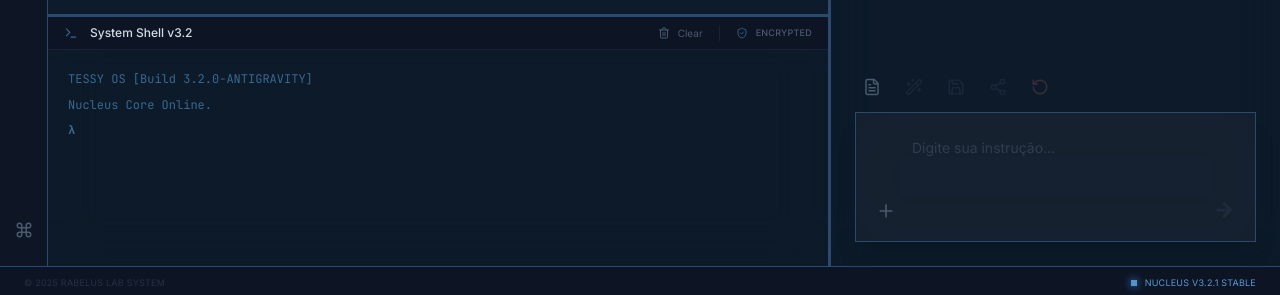
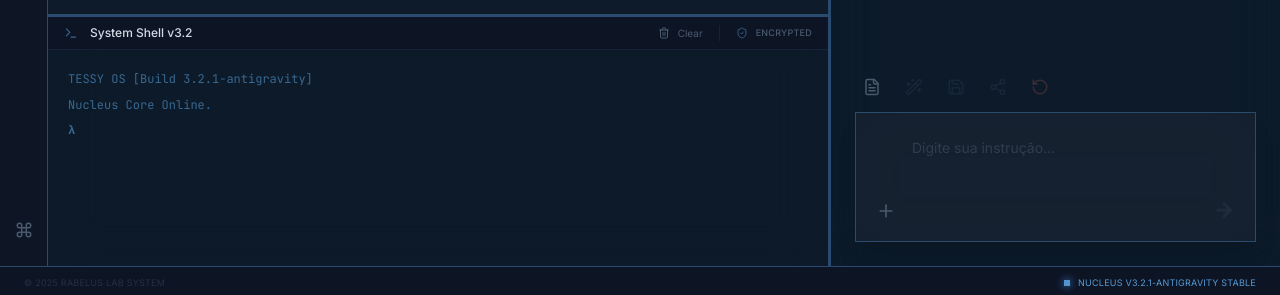
Before and after one commit to rabelojunior81-collab/tessy-antigravity-rabelus-lab, a React (Vite) app: page / in a window 1280 px wide. Shown: the part 502-797 px from the top of the page. Built offline with nearby package versions, Linux system fonts and the light colour scheme.

Commit message:
R29: Unifica versão do projeto para 3.2.1-antigravity
Padroniza versão em todos os locais:
- App.tsx footer: v3.2.1-antigravity
- Terminal boot/status: 3.2.1-antigravity
- package.json: 3.2.1

Consistência de versionamento.

```diff
--- a/App.tsx
+++ b/App.tsx
@@ -163,7 +163,7 @@ const AppContent: React.FC = () => {
         <div className="flex items-center space-x-6">
           <div className="flex items-center gap-2">
              <div className="w-1.5 h-1.5 bg-accent-primary animate-pulse shadow-[0_0_8px_#4a9eff]"></div>
-             <span className="uppercase text-accent-primary hidden xs:inline">Nucleus v3.2.1 Stable</span>
+             <span className="uppercase text-accent-primary hidden xs:inline">Nucleus v3.2.1-antigravity Stable</span>
           </div>
         </div>
       </footer>
--- a/components/layout/Terminal.tsx
+++ b/components/layout/Terminal.tsx
@@ -10,7 +10,7 @@ interface TerminalLine {
 const Terminal: React.FC = () => {
   const [input, setInput] = useState('');
   const [history, setHistory] = useState<TerminalLine[]>([
-    { type: 'system', content: 'TESSY OS [Build 3.2.0-ANTIGRAVITY]' },
+    { type: 'system', content: 'TESSY OS [Build 3.2.1-antigravity]' },
     { type: 'system', content: 'Nucleus Core Online.' },
   ]);
   const [cmdHistory, setCmdHistory] = useState<string[]>([]);
@@ -59,7 +59,7 @@ const Terminal: React.FC = () => {
         break;
       case 'tessy':
       case 'nucleus':
-        output = 'STATUS: SYNCHRONIZED\nVERSION: 3.2.0\nENGINE: GEMINI 3 FLASH\nLATENCY: 42ms';
+        output = 'STATUS: SYNCHRONIZED\nVERSION: 3.2.1-antigravity\nENGINE: GEMINI 3 FLASH\nLATENCY: 42ms';
         type = 'system';
         break;
       default:
```
Also changed, not shown: package.json (+8 -19 lines).
